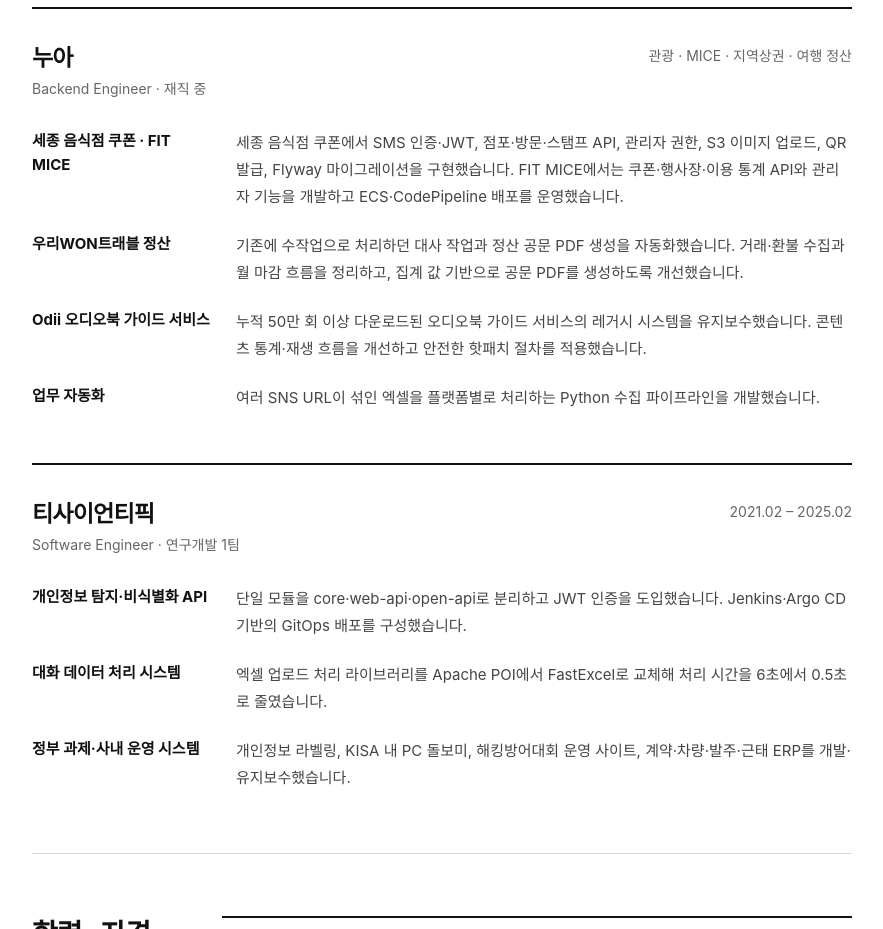
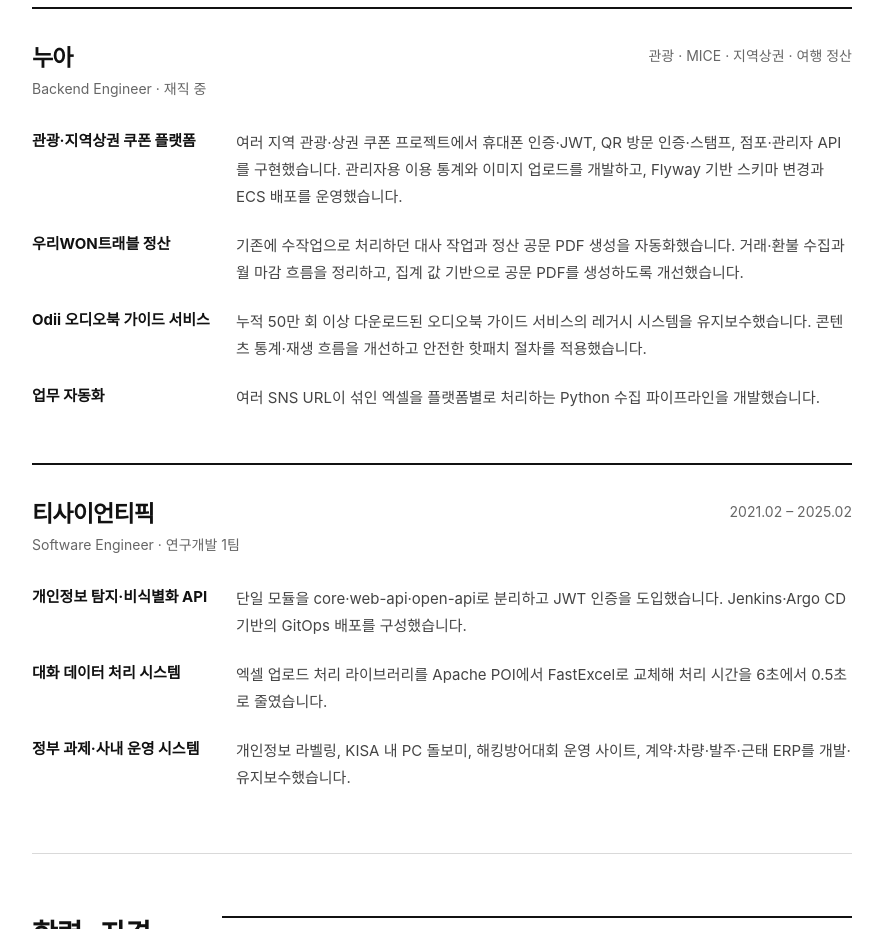
Before and after one commit to usadev0813/usadev0813.github.io, a plain HTML site: page index.html in a window 1280 px wide. Shown: the part 800-1729 px from the top of the page, without its empty margins (198-1081 px from the left). Drawn offline with Linux system fonts and the light colour scheme.

Commit message:
refactor: consolidate coupon platform experience

```diff
--- a/index.html
+++ b/index.html
@@ -51,8 +51,8 @@
           </header>
           <div class="work-list">
             <article>
-              <h4>세종 음식점 쿠폰 · FIT MICE</h4>
-              <p>세종 음식점 쿠폰에서 SMS 인증·JWT, 점포·방문·스탬프 API, 관리자 권한, S3 이미지 업로드, QR 발급, Flyway 마이그레이션을 구현했습니다. FIT MICE에서는 쿠폰·행사장·이용 통계 API와 관리자 기능을 개발하고 ECS·CodePipeline 배포를 운영했습니다.</p>
+              <h4>관광·지역상권 쿠폰 플랫폼</h4>
+              <p>여러 지역 관광·상권 쿠폰 프로젝트에서 휴대폰 인증·JWT, QR 방문 인증·스탬프, 점포·관리자 API를 구현했습니다. 관리자용 이용 통계와 이미지 업로드를 개발하고, Flyway 기반 스키마 변경과 ECS 배포를 운영했습니다.</p>
             </article>
             <article>
               <h4>우리WON트래블 정산</h4>
```
